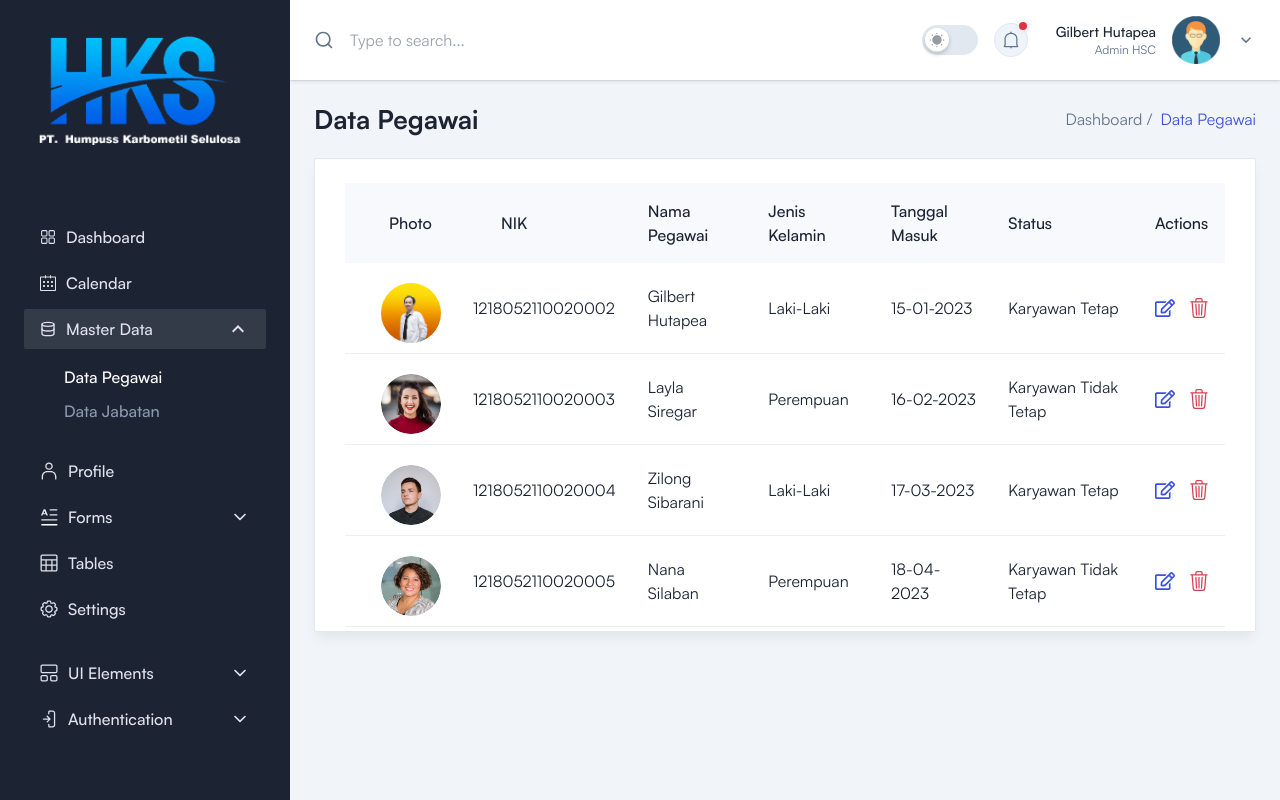
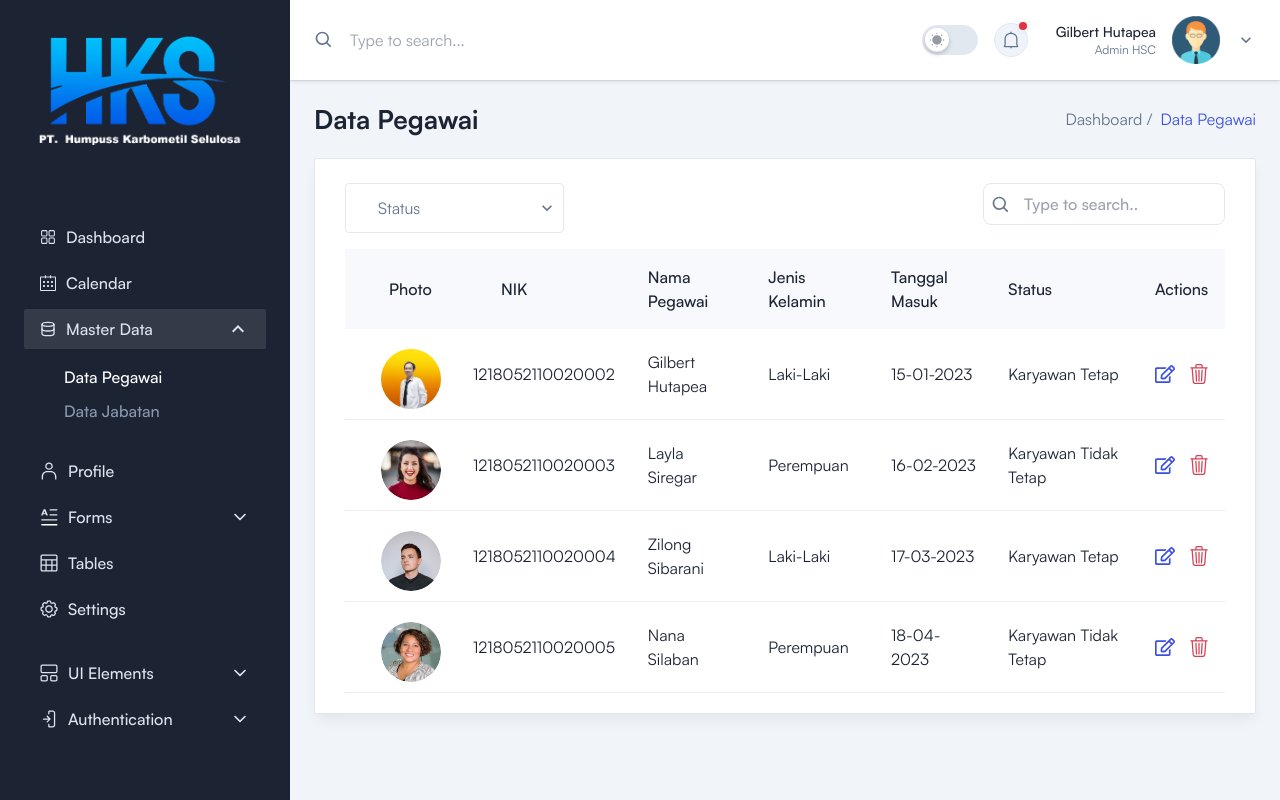
Before and after one commit to SoftwareKings/mern-employee-salary-management, a React (Vite) app in the folder Frontend/: page /admin/masterdata/data-pegawai in a window 1280 px wide. Built offline with nearby package versions, Linux system fonts and the light colour scheme.

Commit message:
Refactor

```diff
--- a/Frontend/src/components/Header/Header.jsx
+++ b/Frontend/src/components/Header/Header.jsx
@@ -5,6 +5,7 @@ import DropdownNotification from '../Dropdown/DropdownNotification'
 import DropdownUser from '../Dropdown/DropdownUser'
 import DarkModeSwitcher from '../DarkMode/DarkModeSwitcher'
 import { Link } from 'react-router-dom'
+import { BiSearch } from 'react-icons/bi'
 
 const Header = (
   props
@@ -62,27 +63,7 @@ const Header = (
           <form action='https://formbold.com/s/unique_form_id' method='POST'>
             <div className='relative'>
               <button className='absolute top-1/2 left-0 -translate-y-1/2'>
-                <svg
-                  className='fill-body hover:fill-primary dark:fill-bodydark dark:hover:fill-primary'
-                  width='20'
-                  height='20'
-                  viewBox='0 0 20 20'
-                  fill='none'
-                  xmlns='http://www.w3.org/2000/svg'
-                >
-                  <path
-                    fillRule='evenodd'
-                    clipRule='evenodd'
-                    d='M9.16666 3.33332C5.945 3.33332 3.33332 5.945 3.33332 9.16666C3.33332 12.3883 5.945 15 9.16666 15C12.3883 15 15 12.3883 15 9.16666C15 5.945 12.3883 3.33332 9.16666 3.33332ZM1.66666 9.16666C1.66666 5.02452 5.02452 1.66666 9.16666 1.66666C13.3088 1.66666 16.6667 5.02452 16.6667 9.16666C16.6667 13.3088 13.3088 16.6667 9.16666 16.6667C5.02452 16.6667 1.66666 13.3088 1.66666 9.16666Z'
-                    fill=''
-                  />
-                  <path
-                    fillRule='evenodd'
-                    clipRule='evenodd'
-                    d='M13.2857 13.2857C13.6112 12.9603 14.1388 12.9603 14.4642 13.2857L18.0892 16.9107C18.4147 17.2362 18.4147 17.7638 18.0892 18.0892C17.7638 18.4147 17.2362 18.4147 16.9107 18.0892L13.2857 14.4642C12.9603 14.1388 12.9603 13.6112 13.2857 13.2857Z'
-                    fill=''
-                  />
-                </svg>
+              <BiSearch className='fill-body hover:fill-primary dark:fill-bodydark dark:hover:fill-primary text-xl'/>
               </button>
 
               <input
--- a/Frontend/src/pages/MasterData/DataPegawai/DataPegawai.jsx
+++ b/Frontend/src/pages/MasterData/DataPegawai/DataPegawai.jsx
@@ -1,4 +1,4 @@
-import React from 'react';
+import { useState } from 'react';
 import DefaultLayout from '../../../layout/DefaultLayout';
 import User1 from '../../../Assets/images/user/gilbert.png'
 import User2 from '../../../Assets/images/user/user-02.png'
@@ -7,6 +7,10 @@ import User4 from '../../../Assets/images/user/user-04.png'
 import Breadcrumb from '../../../components/Breadcrumb/Breadcrumb';
 import { FaRegEdit } from 'react-icons/fa'
 import { BsTrash3 } from 'react-icons/bs'
+import { BiSearch } from 'react-icons/bi'
+import { MdOutlineKeyboardArrowDown } from 'react-icons/md'
+
+
 
 const DataPegawai = () => {
     return (
@@ -14,7 +18,32 @@ const DataPegawai = () => {
             <Breadcrumb pageName='Data Pegawai' />
 
             <div className='rounded-sm border border-stroke bg-white px-5 pt-6 pb-2.5 shadow-default dark:border-strokedark dark:bg-boxdark sm:px-7.5 xl:pb-1'>
-                <div className='max-w-full overflow-x-auto'>
+                <div className="flex flex-col md:flex-row md:justify-between">
+                    <div className="relative flex-1 md:mr-2 mb-4 md:mb-0 ">
+                        <div className='relative'>
+                            <span className='absolute top-1/2 left-48 z-30 -translate-y-1/2 text-xl'>
+                                <MdOutlineKeyboardArrowDown />
+                            </span>
+                            <select className='relative  appearance-none rounded border border-stroke bg-transparent py-3 px-8 outline-none transition focus:border-primary active:border-primary dark:border-form-strokedark dark:bg-form-input'>
+                                <option value=''>Status</option>
+                                <option value=''>Karyawan Tetap</option>
+                                <option value=''>Karyawan Tidak Tetap</option>
+                            </select>
+                        </div>
+                    </div>
+                    <div className="relative flex-2 mb-4 md:mb-0">
+                        <input
+                            type='text'
+                            placeholder='Type to search..'
+                            className='rounded-lg border-[1.5px] border-stroke bg-transparent py-2 pl-10 font-medium outline-none transition focus:border-primary active:border-primary disabled:cursor-default disabled:bg-whiter dark:border-form-strokedark dark:bg-form-input dark:focus:border-primary left-0'
+                        />
+                        <span className='absolute left-2 py-3 text-xl'>
+                            <BiSearch />
+                        </span>
+                    </div>
+                </div>
+
+                <div className='max-w-full overflow-x-auto py-4'>
                     <table className='w-full table-auto'>
                         <thead>
                             <tr className='bg-gray-2 text-left dark:bg-meta-4'>
@@ -66,10 +95,10 @@ const DataPegawai = () => {
                                 <td className='border-b border-[#eee] py-5 px-4 dark:border-strokedark'>
                                     <div className='flex items-center space-x-3.5'>
                                         <button className='hover:text-black'>
-                                            <FaRegEdit className="text-primary text-xl hover:text-black" />
+                                            <FaRegEdit className="text-primary text-xl hover:text-black dark:hover:text-white" />
                                         </button>
                                         <button className='hover:text-black'>
-                                            <BsTrash3 className="text-danger text-xl hover:text-black" />
+                                            <BsTrash3 className="text-danger text-xl hover:text-black dark:hover:text-white" />
                                         </button>
                                     </div>
                                 </td>
@@ -99,10 +128,10 @@ const DataPegawai = () => {
                                 <td className='border-b border-[#eee] py-5 px-4 dark:border-strokedark'>
                                     <div className='flex items-center space-x-3.5'>
                                         <button className='hover:text-black'>
-                                            <FaRegEdit className="text-primary text-xl hover:text-black" />
+                                            <FaRegEdit className="text-primary text-xl hover:text-black dark:hover:text-white" />
                                         </button>
                                         <button className='hover:text-black'>
-                                            <BsTrash3 className="text-danger text-xl hover:text-black" />
+                                            <BsTrash3 className="text-danger text-xl hover:text-black dark:hover:text-white" />
                                         </button>
                                     </div>
                                 </td>
@@ -132,10 +161,10 @@ const DataPegawai = () => {
                                 <td className='border-b border-[#eee] py-5 px-4 dark:border-strokedark'>
                                     <div className='flex items-center space-x-3.5'>
                                         <button className='hover:text-black'>
-                                            <FaRegEdit className="text-primary text-xl hover:text-black" />
+                                            <FaRegEdit className="text-primary text-xl hover:text-black dark:hover:text-white" />
                                         </button>
                                         <button className='hover:text-black'>
-                                            <BsTrash3 className="text-danger text-xl hover:text-black" />
+                                            <BsTrash3 className="text-danger text-xl hover:text-black dark:hover:text-white" />
                                         </button>
                                     </div>
                                 </td>
@@ -165,10 +194,10 @@ const DataPegawai = () => {
                                 <td className='border-b border-[#eee] py-5 px-4 dark:border-strokedark'>
                                     <div className='flex items-center space-x-3.5'>
                                         <button className='hover:text-black'>
-                                            <FaRegEdit className="text-primary text-xl hover:text-black" />
+                                            <FaRegEdit className="text-primary text-xl hover:text-black dark:hover:text-white" />
                                         </button>
                                         <button className='hover:text-black'>
-                                            <BsTrash3 className="text-danger text-xl hover:text-black" />
+                                            <BsTrash3 className="text-danger text-xl hover:text-black dark:hover:text-white" />
                                         </button>
                                     </div>
                                 </td>
```
